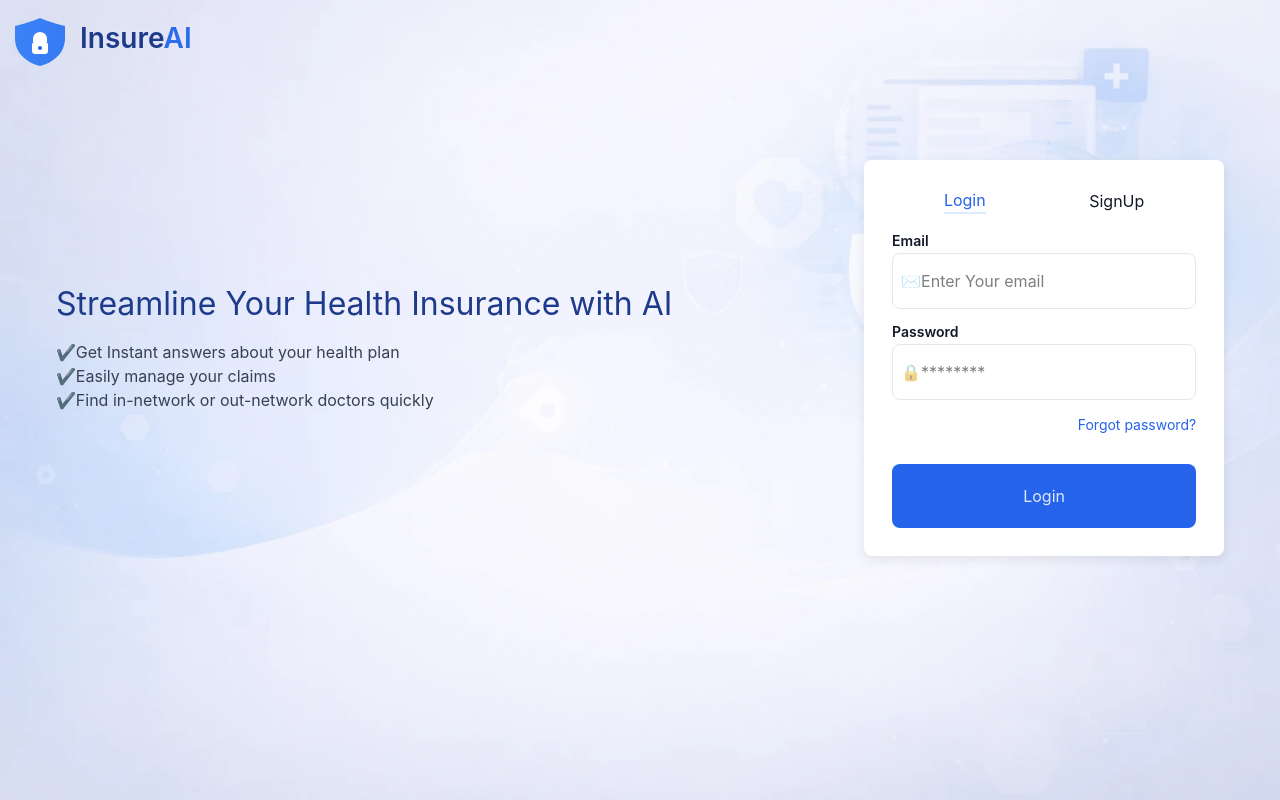
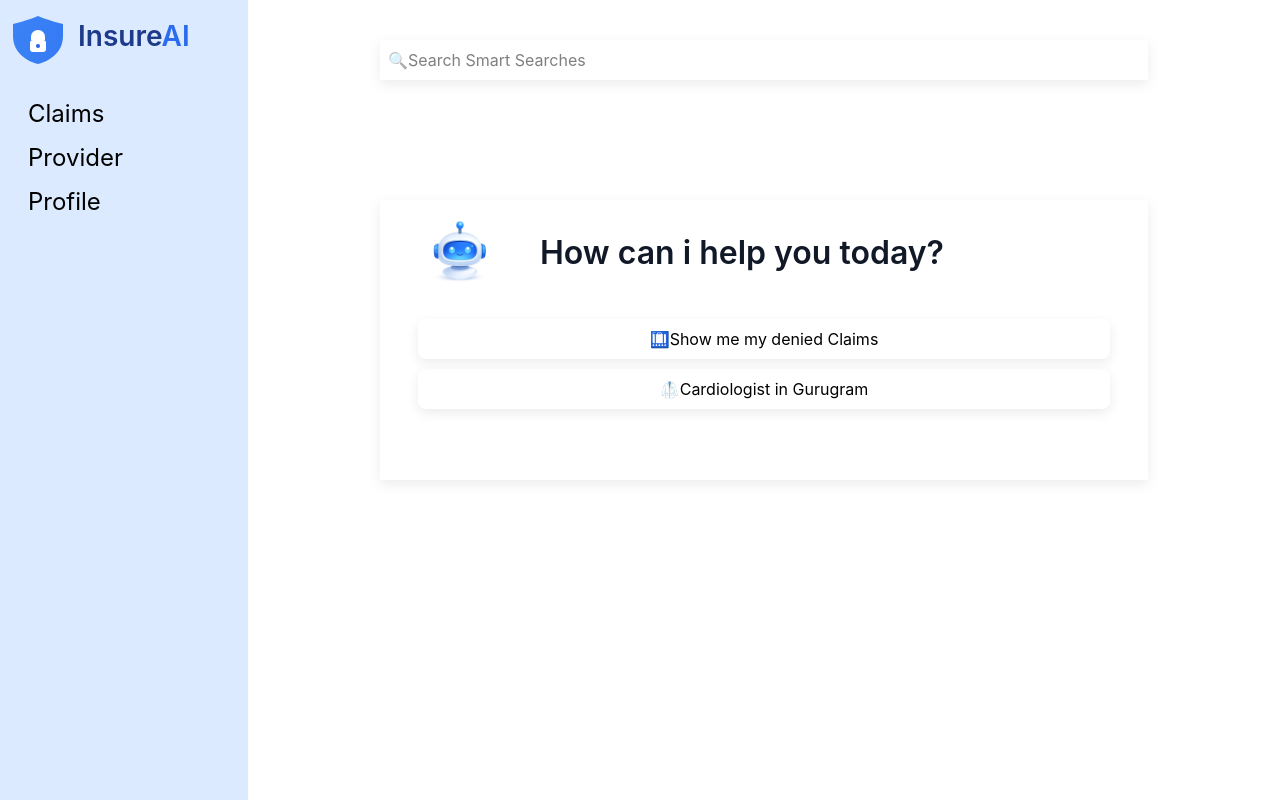
Before and after one commit to prashant00797/ai-insurance-app, a React (Vite) app: page / in a window 1280 px wide. Before the commit this address led to /auth. Built offline with nearby package versions, Linux system fonts and the light colour scheme.

Commit message:
sidebar and dashboard basic layout

```diff
--- a/src/page/DashboardPage.jsx
+++ b/src/page/DashboardPage.jsx
@@ -1,5 +1,11 @@
+import DashboardUI from "../ui/DashboardUI";
+
 const DashboardPage = () => {
-  return <div>DashboardPage</div>;
+  return (
+    <main className="flex-1 h-full overflow-hidden ">
+      <DashboardUI />
+    </main>
+  );
 };
 
 export default DashboardPage;
--- /dev/null
+++ b/src/page/ProfilePage.jsx
@@ -0,0 +1,5 @@
+const ProfilePage = () => {
+  return <div>ProfilePage</div>;
+};
+
+export default ProfilePage;
--- a/src/page/ProtectedLayout.jsx
+++ b/src/page/ProtectedLayout.jsx
@@ -1,10 +1,10 @@
 import { Outlet } from "react-router";
-import Navbar from "../ui/Navbar";
+import Sidebar from "../ui/Sidebar";
 
 const ProtectedLayout = () => {
   return (
-    <div>
-      <Navbar />
+    <div className="h-screen flex ">
+      <Sidebar />
       <Outlet />
     </div>
   );
--- /dev/null
+++ b/src/page/ProviderPage.jsx
@@ -0,0 +1,5 @@
+const ProviderPage = () => {
+  return <div>ProviderPage</div>;
+};
+
+export default ProviderPage;
--- a/src/router.jsx
+++ b/src/router.jsx
@@ -3,8 +3,10 @@ import AuthPage from "./page/AuthPage";
 import ProtectedLayout from "./page/ProtectedLayout";
 import DashboardPage from "./page/DashboardPage";
 import ClaimsPage from "./page/ClaimsPage";
+import ProviderPage from "./page/ProviderPage";
+import ProfilePage from "./page/ProfilePage";
 
-const isAuthenticated = false;
+const isAuthenticated = true;
 const appRoutes = createBrowserRouter([
   //public routes
   {
@@ -34,7 +36,14 @@ const appRoutes = createBrowserRouter([
         path: "claims",
         element: <ClaimsPage />,
       },
-      //   todo to add PROVIDER AND PROFILE ROUTE
+      {
+        path: "provider",
+        element: <ProviderPage />,
+      },
+      {
+        path: "profile",
+        element: <ProfilePage />,
+      },
     ],
   },
 ]);
--- /dev/null
+++ b/src/ui/DashboardUI.jsx
@@ -0,0 +1,39 @@
+import botImage from "../assets/botImage.webp";
+
+const DashboardUI = () => {
+  return (
+    <div className="p-10 flex flex-col items-center gap-30 h-full">
+      <div id="main-search">
+        <input
+          type="text"
+          name="ai-search"
+          id="ai-search"
+          placeholder="🔍Search Smart Searches"
+          className="w-[60vmax] h-10 shadow-level-2 p-2 border-default focus:placeholder-transparent focus:outline-none"
+        />
+      </div>
+      <div className="w-[60vw] h-70 shadow-level-2">
+        <div className="flex items-center mb-3">
+          <div id="bot-img">
+            <img src={botImage} alt="bot" className="w-40" />
+          </div>
+          <div>
+            <h1 className="text-page-title font-semibold text-gray-900">
+              How can i help you today?
+            </h1>
+          </div>
+        </div>
+        <div className="flex flex-col items-center">
+          <button className="w-[90%] shadow-level-2 p-2 mb-2.5 rounded-default cursor-pointer hover:bg-primary-100 hover:text-primary-500">
+            🛄Show me my denied Claims
+          </button>
+          <button className="w-[90%] shadow-level-2 p-2 rounded-default cursor-pointer hover:bg-primary-100 hover:text-primary-500">
+            🥼Cardiologist in Gurugram
+          </button>
+        </div>
+      </div>
+    </div>
+  );
+};
+
+export default DashboardUI;
--- a/src/ui/Navbar.jsx
+++ /dev/null
@@ -1,5 +0,0 @@
-const Navbar = () => {
-  return <div>Navbar</div>;
-};
-
-export default Navbar;
--- /dev/null
+++ b/src/ui/Sidebar.jsx
@@ -0,0 +1,36 @@
+import logo from "../assets/logo.svg";
+import { Link } from "react-router";
+
+const Sidebar = () => {
+  return (
+    <nav className="shrink-0 w-62 bg-primary-100  shadow-level-1 p-2 h-full">
+      <Link to={"/"}>
+        <div className="mb-2">
+          <img src={logo} alt="" />
+        </div>
+      </Link>
+
+      <div className="p-4">
+        <ul className="text-section-title">
+          <Link to={"/claims"}>
+            <li className="w-full p-1 hover:bg-blue-300 hover:text-white cursor-pointer rounded-default transition-colors duration-300">
+              Claims
+            </li>
+          </Link>
+          <Link to={"/provider"}>
+            <li className="w-full p-1 hover:bg-blue-300 hover:text-white cursor-pointer rounded-default transition-colors duration-300">
+              Provider
+            </li>
+          </Link>
+          <Link to={"/profile"}>
+            <li className="w-full p-1 hover:bg-blue-300 hover:text-white cursor-pointer rounded-default transition-colors duration-300">
+              Profile
+            </li>
+          </Link>
+        </ul>
+      </div>
+    </nav>
+  );
+};
+
+export default Sidebar;
```
Also changed, not shown: src/assets/botImage.webp (added).
